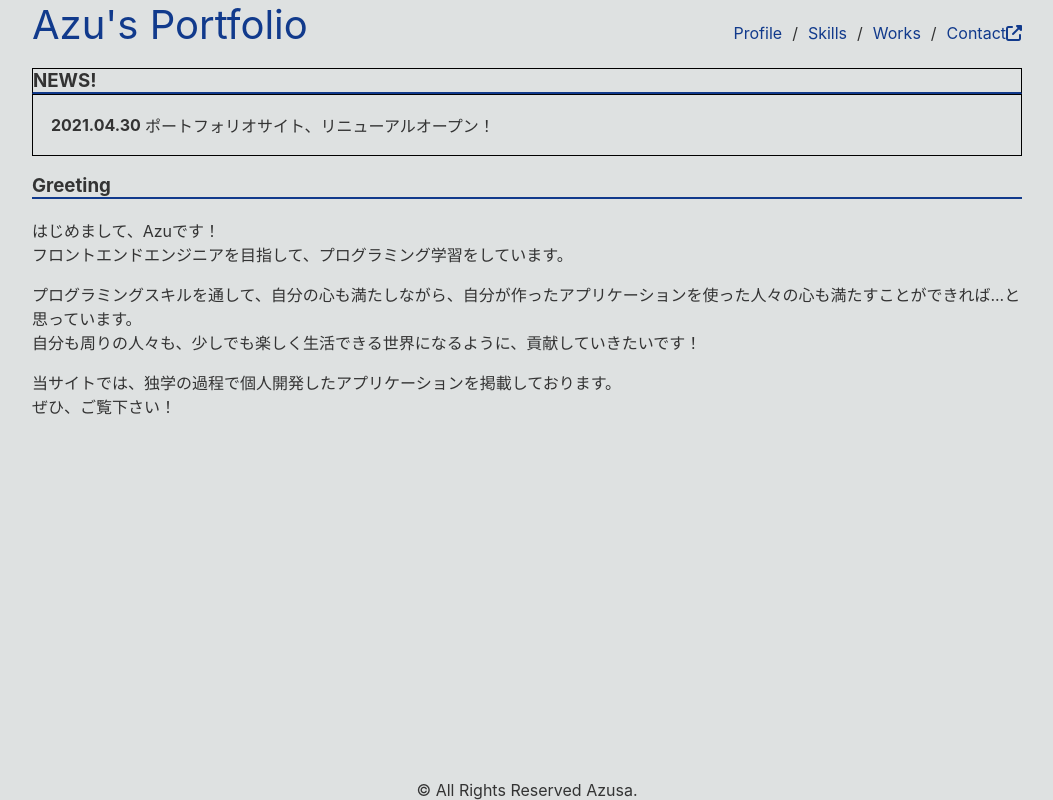
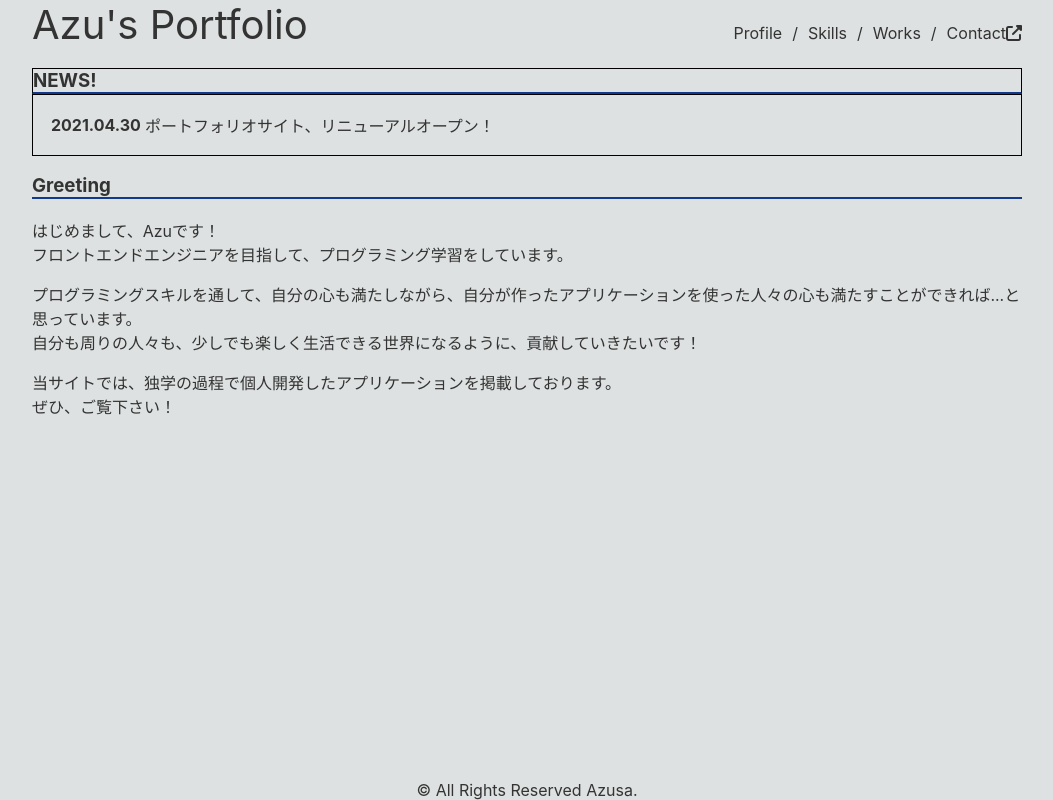
Before and after one commit to azufb/renewal-portfolio, a React (Create React App) app: page / in a window 1280 px wide. Shown: the whole page, without its empty margins (113-1166 px from the left). Built offline with nearby package versions, Linux system fonts and the light colour scheme.

Commit message:
タイトル・ナビゲーション部分の文字色を本文と合わせた

```diff
--- a/src/App.css
+++ b/src/App.css
@@ -26,7 +26,7 @@ a {
 }
 
 .titles a {
-  color: #113A8C;
+  color: #333333;
 }
 
 .navi {
```
